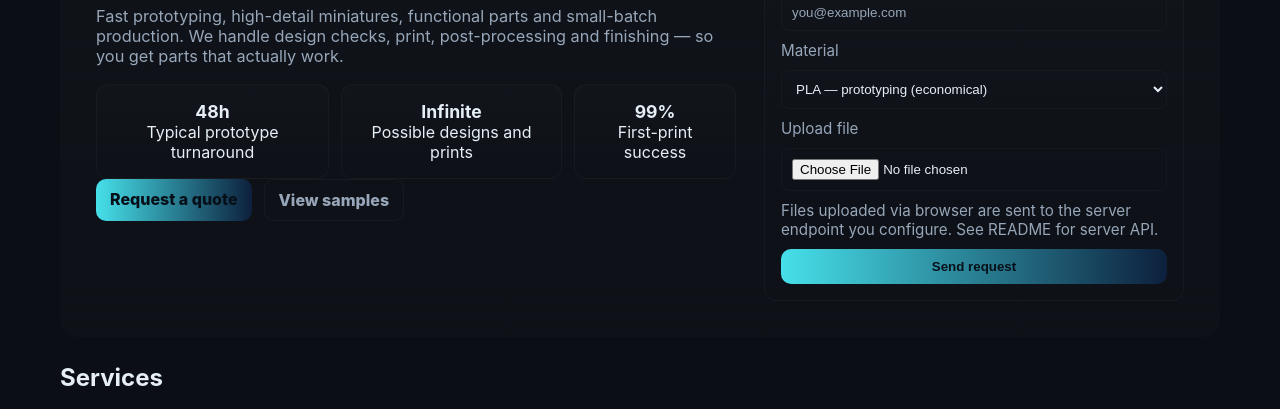
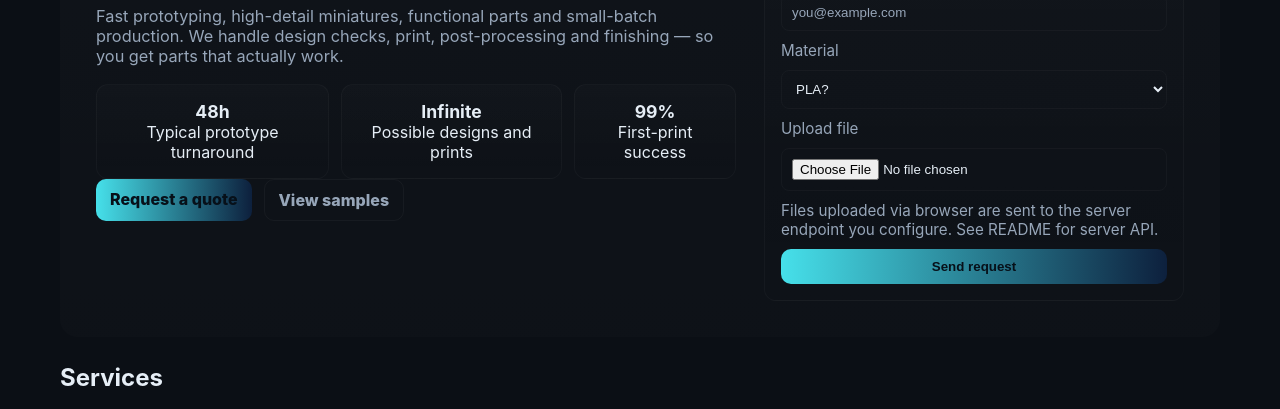
Before and after one commit to ManiaPrint/Main-Website, a plain HTML site: page index.html in a window 1280 px wide. Shown: the part 365-774 px from the top of the page. Drawn offline with Linux system fonts and the light colour scheme.

Commit message:
Update changes

```diff
--- a/index.html
+++ b/index.html
@@ -47,11 +47,7 @@
           <input id="uploadEmail" name="email" type="email" placeholder="you@example.com" required />
           <label class="note">Material</label>
           <select id="uploadMaterial" name="material">
-            <option>PLA — prototyping (economical)</option>
-            <option>PETG — stronger & weatherproof</option>
-            <option>ABS — heat resistant</option>
-            <option>Resin — high-detail miniatures</option>
-            <option>TPU — flexible</option>
+            <option>PLA?
           </select>
           <label class="note">Upload file</label>
           <input id="uploadFile" name="file" type="file" accept=".stl,.obj" />
```
